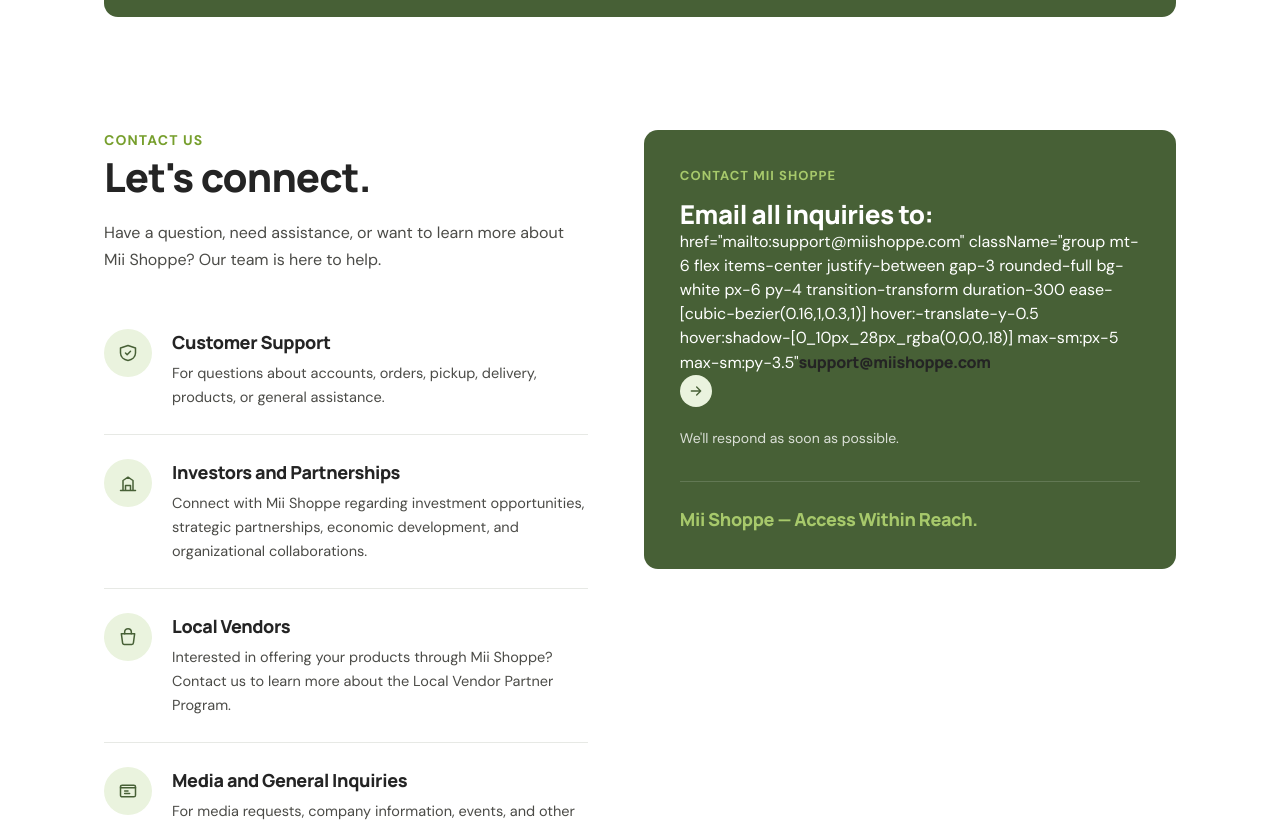
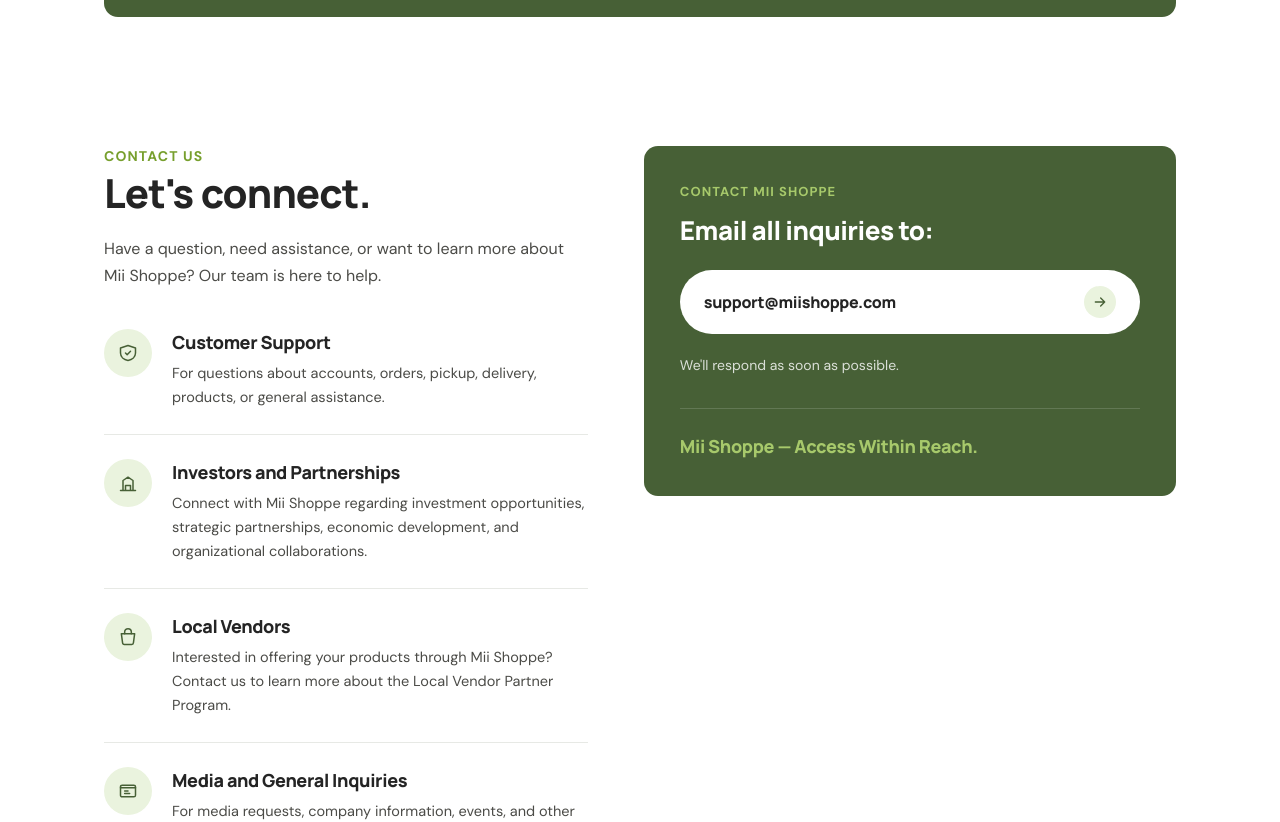
Before and after one commit to sheryhowellmiishoppe/miishoppe, a Next.js app: page / in a window 1280 px wide. Shown: the part 5040-5862 px from the top of the page. Built offline with nearby package versions, Linux system fonts and the light colour scheme.

Commit message:
Updated website url

```diff
--- a/components/Contact.jsx
+++ b/components/Contact.jsx
@@ -51,37 +51,45 @@
   ),
 };
 
-// Single observer for the ENTIRE section. Fires once, then locks true forever —
-// it can never toggle back off, so a fast/jittery scroll position can't
-// re-trigger or flicker it.
-function useRevealOnce(threshold = 0.15) {
+function useReveal(threshold = 0.2) {
   const ref = useRef(null);
   const [visible, setVisible] = useState(false);
 
   useEffect(() => {
-    const el = ref.current;
-    if (!el) return;
-
     const observer = new IntersectionObserver(
       ([entry]) => {
-        if (entry.isIntersecting) {
-          setVisible(true);
-          observer.disconnect(); // done — no more observing needed
-        }
+        setVisible(entry.isIntersecting);
       },
-      { threshold, rootMargin: "0px 0px -10% 0px" },
+      { threshold },
     );
-
-    observer.observe(el);
+    if (ref.current) observer.observe(ref.current);
     return () => observer.disconnect();
   }, [threshold]);
 
   return { ref, visible };
 }
 
-function CategoryRow({ item, index, visible }) {
+function RevealBlock({ children, delay = 0, className = "" }) {
+  const { ref, visible } = useReveal();
   return (
     <div
+      ref={ref}
+      style={{ transitionDelay: visible ? `${delay}ms` : "0ms" }}
+      className={`opacity-0 translate-y-4 transition-all duration-700 ease-[cubic-bezier(0.16,1,0.3,1)] ${
+        visible ? "opacity-100 translate-y-0" : ""
+      } ${className}`}
+    >
+      {children}
+    </div>
+  );
+}
+
+function CategoryRow({ item, index }) {
+  const { ref, visible } = useReveal(0.25);
+
+  return (
+    <div
+      ref={ref}
       style={{ transitionDelay: visible ? `${index * 90}ms` : "0ms" }}
       className={`group flex items-start gap-5 border-t border-[#e7e9e5] py-6 opacity-0 -translate-x-6 transition-all duration-700 ease-[cubic-bezier(0.16,1,0.3,1)] first:border-t-0 max-sm:gap-3.5 max-sm:py-5 ${
         visible ? "opacity-100 translate-x-0" : ""
@@ -107,19 +115,13 @@
 }
 
 export default function ContactSection() {
-  const { ref, visible } = useRevealOnce();
-
   return (
-    <section ref={ref} className="mb-20 py-16">
+    <section className="scroll-mt-[90px] mb-20 py-16">
       <div className="mx-auto max-w-[1120px] px-6 max-sm:px-[18px]">
         <div className="grid grid-cols-[1fr_1.1fr] gap-14 max-sm:grid-cols-1 max-sm:gap-8">
           {/* Left: intro + categories */}
           <div>
-            <div
-              className={`transition-all duration-700 ease-[cubic-bezier(0.16,1,0.3,1)] ${
-                visible ? "opacity-100 translate-y-0" : "opacity-0 translate-y-4"
-              }`}
-            >
+            <RevealBlock>
               <p className="text-[14px] font-bold uppercase tracking-[.08em] text-[#779f2d]">
                 Contact Us
               </p>
@@ -130,23 +132,18 @@
                 Have a question, need assistance, or want to learn more about
                 Mii Shoppe? Our team is here to help.
               </p>
-            </div>
+            </RevealBlock>
 
             <div className="mt-8">
               {categories.map((item, i) => (
-                <CategoryRow key={item.title} item={item} index={i} visible={visible} />
+                <CategoryRow key={item.title} item={item} index={i} />
               ))}
             </div>
           </div>
 
           {/* Right: contact card */}
-          <div
-            style={{ transitionDelay: visible ? "150ms" : "0ms" }}
-            className={`transition-all duration-700 ease-[cubic-bezier(0.16,1,0.3,1)] ${
-              visible ? "opacity-100 translate-y-0" : "opacity-0 translate-y-4"
-            }`}
-          >
-            <div className="rounded-[14px] bg-[#476036] p-9 text-white max-sm:static max-sm:p-7">
+          <RevealBlock delay={150}>
+            <div className="sticky top-24 rounded-[14px] bg-[#476036] p-9 text-white max-sm:static max-sm:p-7">
               <p className="text-[13px] font-bold uppercase tracking-[.08em] text-[#a7c96b]">
                 Contact Mii Shoppe
               </p>
@@ -154,10 +151,10 @@
                 Email all inquiries to:
               </p>
 
-
+              <a
                 href="mailto:support@miishoppe.com"
                 className="group mt-6 flex items-center justify-between gap-3 rounded-full bg-white px-6 py-4 transition-transform duration-300 ease-[cubic-bezier(0.16,1,0.3,1)] hover:-translate-y-0.5 hover:shadow-[0_10px_28px_rgba(0,0,0,.18)] max-sm:px-5 max-sm:py-3.5"
-              <a>
+              >
                 <span className="truncate font-display text-[16px] font-extrabold text-[#242424] max-sm:text-[13.5px]">
                   support@miishoppe.com
                 </span>
@@ -178,7 +175,7 @@
                 </p>
               </div>
             </div>
-          </div>
+          </RevealBlock>
         </div>
       </div>
     </section>
```
